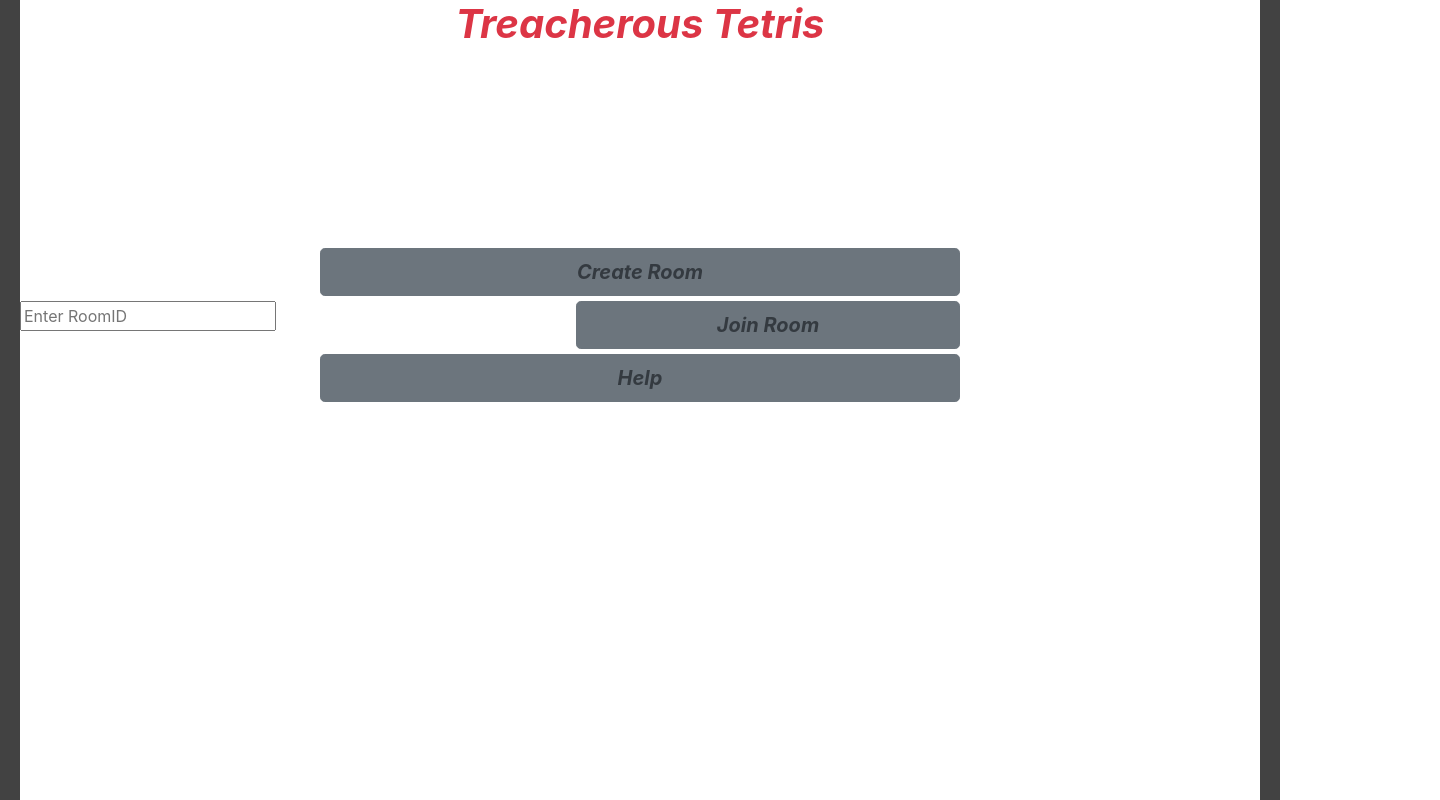
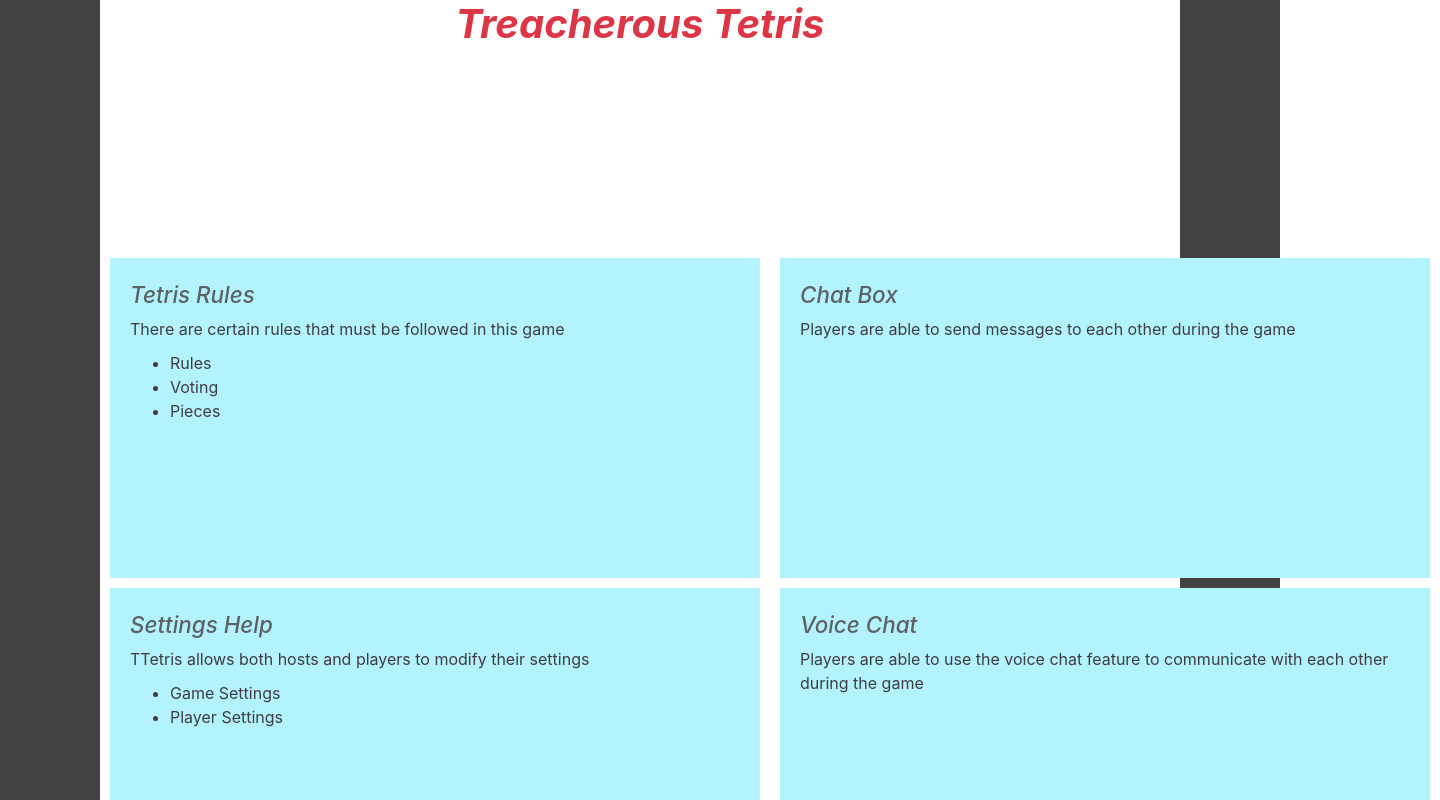
Before and after one commit to ducklin5/TTetris, a React (Create React App) app in the folder code/client/: page / in a window 1280 px wide. Shown: the top 800 px of the page, 1440 px wide, since content can reach past the window. Built offline with nearby package versions, Linux system fonts and the light colour scheme; no server answers.

Commit message:
created a basic help page but need some fixes

```diff
--- a/code/client/src/App.jsx
+++ b/code/client/src/App.jsx
@@ -3,6 +3,7 @@ import { io, Socket } from "socket.io-client";
 import './App.css';
 import React, { Component, useEffect, useState } from 'react';
 import HomePage from './components/homepage/homepage';
+import HelpPage from './components/helppage/helppage';
 
 function App() {
   const [socket, setSocket] = useState();
@@ -16,7 +17,8 @@ function App() {
 
   return (
     <React.Fragment class="mx-auto" style="width: 200px;">
-      <HomePage socket={socket} />
+      {/* <HomePage socket={socket} /> */}
+      <HelpPage/>
     </React.Fragment>
   );
 }
--- /dev/null
+++ b/code/client/src/components/helppage/helppage.css
@@ -0,0 +1,50 @@
+/* Reference: https://www.youtube.com/watch?v=WVOmmc0UTiM */
+
+html, body, #root {
+  height: 100%
+}
+
+.help-page {
+    box-sizing: border-box;
+    -moz-box-sizing: border-box;
+    -webkit-box-sizing: border-box;
+    height:100%;
+    border: 100px solid #424242;
+    border-top: 0px;
+    border-bottom: 0px;
+}
+
+.help-col{
+    display: flex;
+    flex-direction: row;
+}
+
+.help-box{
+    width: 650px;
+    height: 320px;
+    background-color: #B3F2FF;
+    margin: 10px;
+}
+
+.help-text{
+    padding: 20px;
+    display: flex;
+    flex-direction: column;
+}
+
+.help-box-title{
+    font-size: 1.4rem;
+    font-weight: 500;
+    color: #5c6164;
+}
+
+.help-box-paragraph{
+    color: #3e3d41;
+    font-size: 1.0rem;
+    display: -webkit-box;
+    -webkit-line-clamp: 3;
+    -webkit-box-orient: vertical;
+    overflow: hidden;
+    text-overflow: ellipsis;
+    margin: 5px 0px;
+}
--- /dev/null
+++ b/code/client/src/components/helppage/helppage.jsx
@@ -0,0 +1,57 @@
+import React, { Component } from 'react';
+import './helppage.css';
+
+class HelpPage extends Component {
+
+    render() {
+        return (
+            <div class="help-page">
+                <p class="h1 text-danger font-weight-bold font-italic text-center title-margin ">Treacherous Tetris</p>
+                <div class="help-col">
+                    <div class="help-sections">
+                        <div class="help-box">
+                            <div class="help-text">
+                                <span class="help-box-title font-italic">Tetris Rules</span>
+                                <p class="help-box-paragraph"> There are certain rules that must be followed in this game</p>
+                                <ul class="help-box-paragraph">
+                                    <li>Rules</li>
+                                    <li>Voting</li>
+                                    <li>Pieces</li>
+                                </ul>
+                            </div>
+                        </div>
+
+                        <div class="help-box">
+                            <div class="help-text">
+                                <span class="help-box-title font-italic">Settings Help</span>
+                                <p class="help-box-paragraph"> TTetris allows both hosts and players to modify their settings</p>
+                                <ul class="help-box-paragraph">
+                                    <li>Game Settings</li>
+                                    <li>Player Settings</li>
+                                </ul>
+                            </div>
+                        </div>
+                    </div>
+                    <div class="help-sections">
+                        <div class="help-box">
+                            <div class="help-text">
+                                <span class="help-box-title font-italic">Chat Box</span>
+                                <p class="help-box-paragraph"> Players are able to send messages to each other during the game</p>
+                            </div>
+                        </div>
+
+                        <div class="help-box">
+                            <div class="help-text">
+                                <span class="help-box-title font-italic">Voice Chat</span>
+                                <p class="help-box-paragraph"> Players are able to use the voice chat feature to communicate with
+                                    each other during the game</p>
+                            </div>
+                        </div>
+                    </div>
+                </div>
+            </div>
+        );
+    }
+}
+
+export default HelpPage;
```
